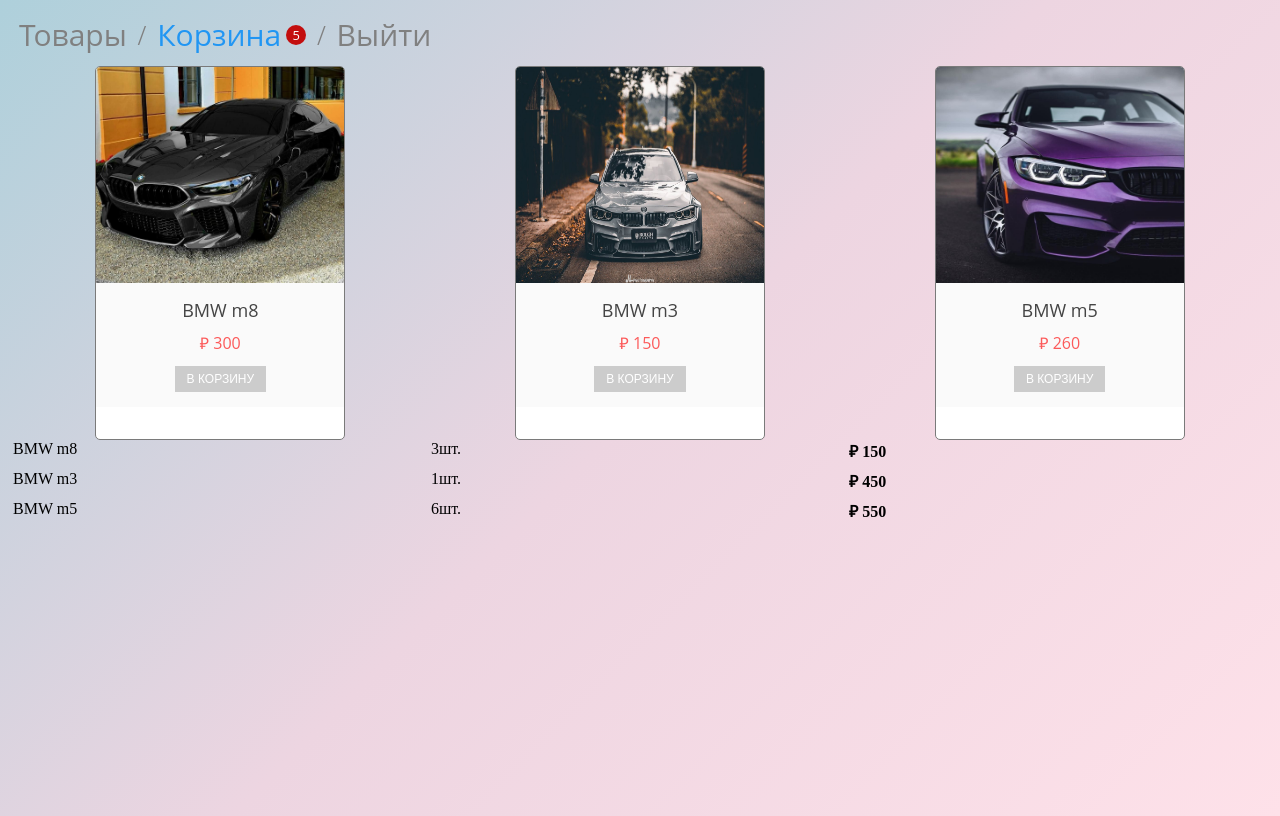
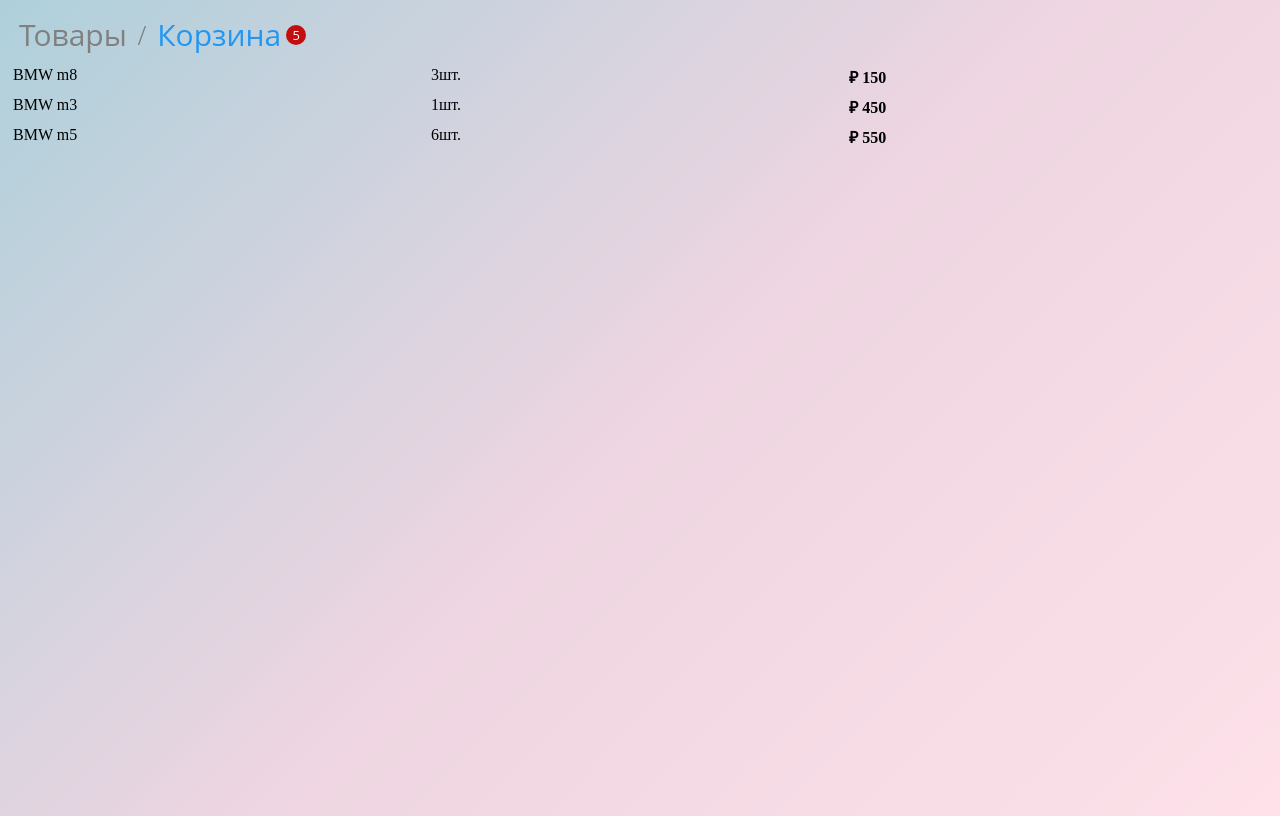
Before and after one commit to k1ego/OnlineStore.github.io, a plain HTML site: page index.html in a window 1280 px wide. Both pictures are taken after a click on the button "Корзина". Drawn offline with Linux system fonts and the light colour scheme.

Commit message:
Made switching between pages without transferring content

```diff
--- a/index.html
+++ b/index.html
@@ -20,63 +20,8 @@
         <button class="tab cart-tab" data-tab-id="cart">
             Корзина
         </button>
-
-        <span class="separator">/</span>
-
-        <button class="tab" data-tab-id="exit">
-            Выйти
-        </button>
     </div>
 
-
-    <div class="product-items">
-        <div class="product-item">
-            <img src="sources/images/bmw1.jpg">
-            <div class="product-list">
-                <h3>BMW m8</h3>
-                <p class="price">₽ 300</p>
-                <button class="button">В корзину</button>
-            </div>
-        </div>
-
-        <div class="product-item">
-            <img src="sources/images/bmw2.jpg">
-            <div class="product-list">
-                <h3>BMW m3</h3>
-                <p class="price">₽ 150</p>
-                <button class="button">В корзину</button>
-            </div>
-        </div>
-
-        <div class="product-item">
-            <img src="sources/images/bmw3.jpg">
-            <div class="product-list">
-                <h3>BMW m5</h3>
-                <p class="price">₽ 260</p>
-                <button class="button">В корзину</button>
-            </div>
-        </div>
-    </div>
-
-    <div class="cart-items">
-        <div class="cart-item">
-            <div class="cart-item-title">BMW m8</div>
-            <div class="cart-item-count">3шт.</div>
-            <div class="cart-item-price">₽ 150</div>
-        </div>
-
-        <div class="cart-item">
-            <div class="cart-item-title">BMW m3</div>
-            <div class="cart-item-count">1шт.</div>
-            <div class="cart-item-price">₽ 450</div>
-        </div>
-
-        <div class="cart-item">
-            <div class="cart-item-title">BMW m5</div>
-            <div class="cart-item-count">6шт.</div>
-            <div class="cart-item-price">₽ 550</div>
-        </div>
-    </div>
 
     <script src="main.js">
     </script>
--- a/main.js
+++ b/main.js
@@ -1,49 +1,113 @@
-// const goods = document.querySelector('button[data-id="goods"]')
-// const cart = document.querySelector('button[data-id="cart"]');
+let activeTabId = 'goods'
 
-// console.log(goods, cart)
+const initialTab = getActiveTab()
 
-// function clickHandler(event) {
-//     const id = event.target.dataset.id;
+initialTab.classList.add('active')
 
-//     if (id === "goods"){
-//         goods.classList.add("active")
-//         cart.classList.remove("active")
-//     }
+renderTabContentById(activeTabId);
 
-//     else if (id === "cart"){
-//         cart.classList.add("active")
-//         goods.classList.remove("active")
-//     }
-// }
+// ---
 
-// goods.addEventListener("click", clickHandler)
-// cart.addEventListener("click", clickHandler)
-
-let activeTabId = "goods";
-
-const initialTab = document.querySelector(
-	`button[data-tab-id = "${activeTabId}"]`
-);
-
-initialTab.classList.add('active');
-
-// --
-
-const tabs = document.querySelectorAll('button.tab');
+const tabs = document.querySelectorAll('button.tab')
 
 for (let i = 0; i < tabs.length; i++) {
-	const tab = tabs[i];
-	tab.addEventListener('click', clickHandler);
+	const tab = tabs[i]
+
+	tab.addEventListener('click', clickHandler)
 }
 
 function clickHandler(event) {
-	const activeTab = document.querySelector(
-		`button[data-tab-id = "${activeTabId}"]`
-	);
+	const activeTab = getActiveTab()
 
-    activeTab.classList.remove("active");
-    event.target.classList.add("active");
+	activeTab.classList.remove('active')
+	event.target.classList.add('active')
 
-    activeTabId = event.target.dataset.tabId;
+	activeTabId = event.target.dataset.tabId
+
+	removeActiveTabContent()
+
+	renderTabContentById(activeTabId);
 }
+
+function getActiveTab() {
+	return document.querySelector(`button[data-tab-id="${activeTabId}"]`)
+}
+
+function removeActiveTabContent(){
+    const activeContent = document.querySelector(
+			`[data-active-tab-content="true"]`
+		);
+
+		activeContent.remove();
+}
+
+
+function renderTabContentById(tabId) {
+    const tabsContainer = document.querySelector('.tabs')
+    let html = '';
+	if (tabId === 'goods') {
+		html = renderGoods();
+	} else {
+		html = renderCart();
+	}
+    tabsContainer.insertAdjacentHTML('afterend', html)
+}
+
+// рендерим товары
+function renderGoods() {
+	return `
+    <div data-active-tab-content="true" class="product-items">
+        <div class="product-item">
+            <img src="sources/images/bmw1.jpg">
+            <div class="product-list">
+                <h3>BMW m8</h3>
+                <p class="price">₽ 300</p>
+                <button class="button">В корзину</button>
+            </div>
+        </div>
+
+        <div class="product-item">
+            <img src="sources/images/bmw2.jpg">
+            <div class="product-list">
+                <h3>BMW m3</h3>
+                <p class="price">₽ 150</p>
+                <button class="button">В корзину</button>
+            </div>
+        </div>
+
+        <div class="product-item">
+            <img src="sources/images/bmw3.jpg">
+            <div class="product-list">
+                <h3>BMW m5</h3>
+                <p class="price">₽ 260</p>
+                <button class="button">В корзину</button>
+            </div>
+        </div>
+    </div>
+	`
+}
+
+// рендерим корзину
+function renderCart() {
+	return `
+    <div data-active-tab-content="true" class="cart-items">
+        <div class="cart-item">
+            <div class="cart-item-title">BMW m8</div>
+            <div class="cart-item-count">3шт.</div>
+            <div class="cart-item-price">₽ 150</div>
+        </div>
+
+        <div class="cart-item">
+            <div class="cart-item-title">BMW m3</div>
+            <div class="cart-item-count">1шт.</div>
+            <div class="cart-item-price">₽ 450</div>
+        </div>
+
+        <div class="cart-item">
+            <div class="cart-item-title">BMW m5</div>
+            <div class="cart-item-count">6шт.</div>
+            <div class="cart-item-price">₽ 550</div>
+        </div>
+    </div>
+	`
+}
```
